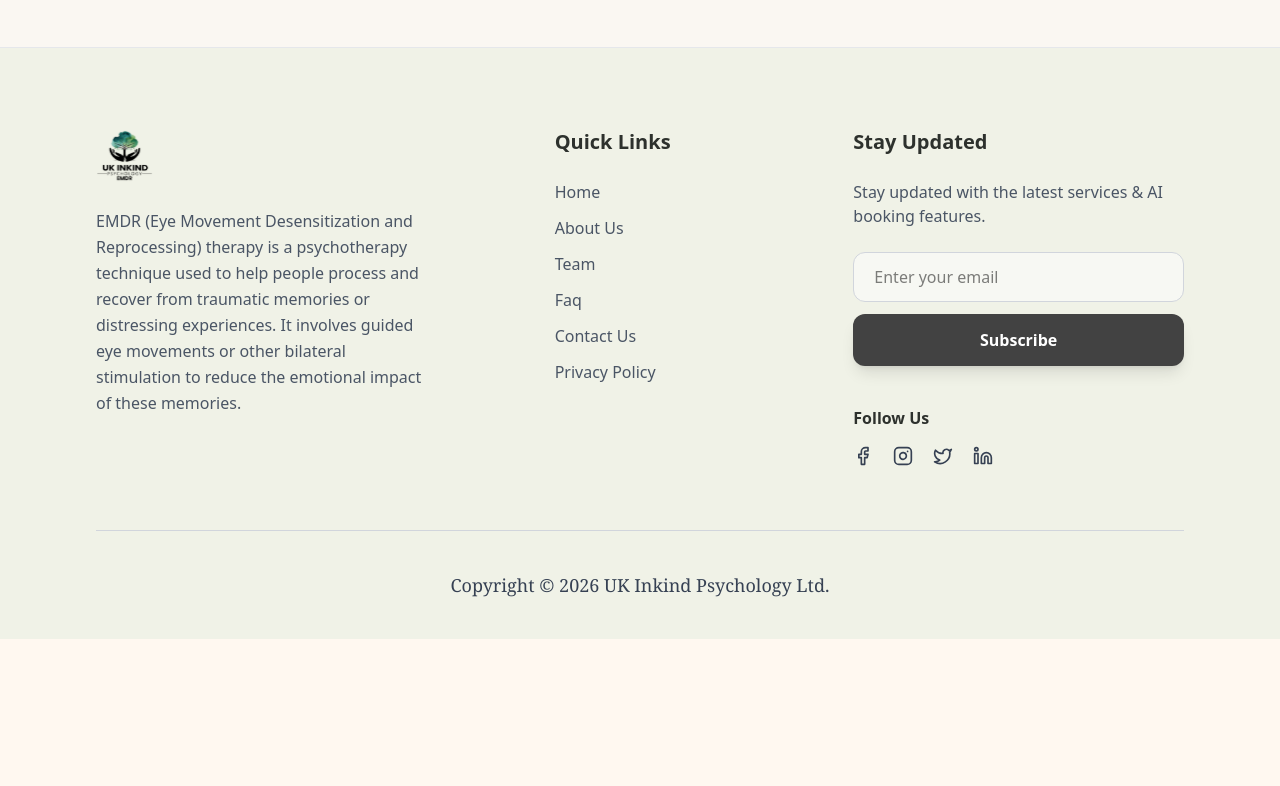
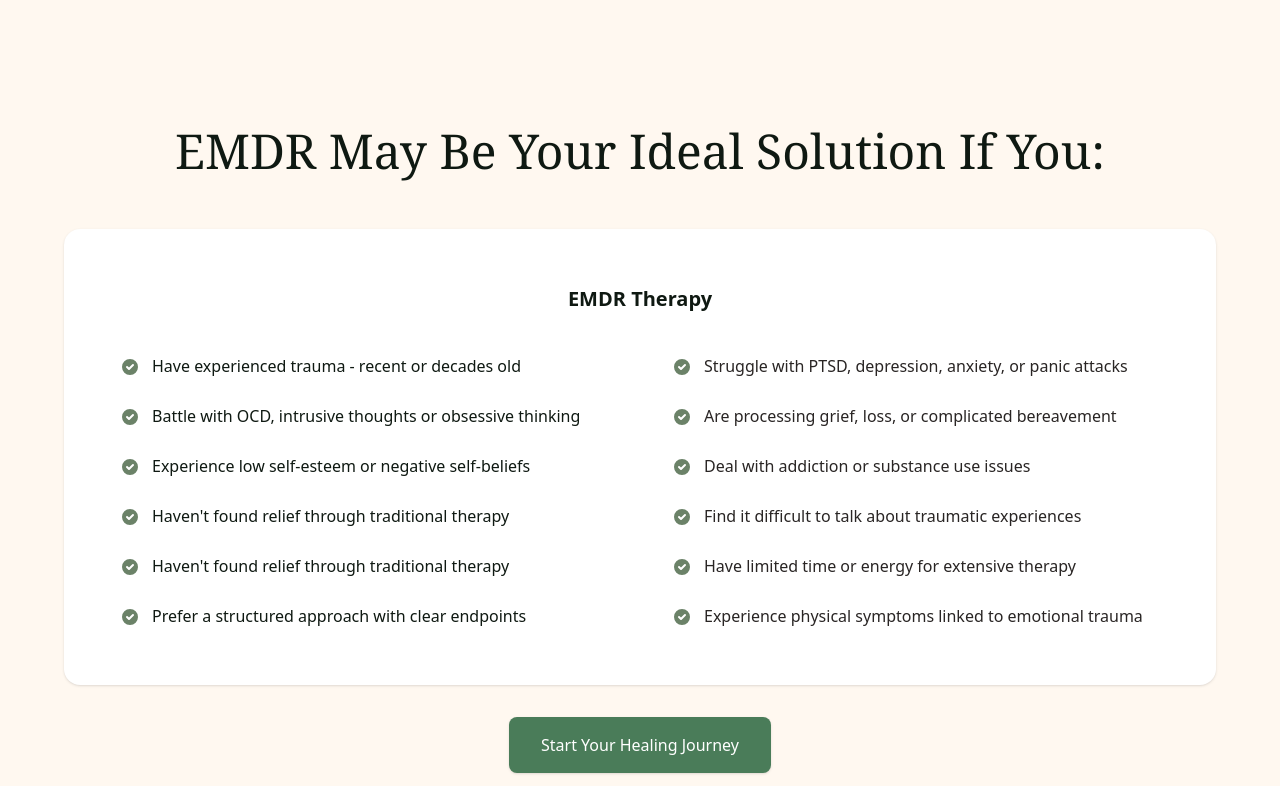
Before and after one commit to Topan-Roy/uk-inkind-BD, a Next.js app: page /how-it-works in a window 1280 px wide. Shown: the part 6874-7660 px from the top of the page. Before the commit the page ends 7513 px from the top, so only its background shows below. Built offline with nearby package versions, Linux system fonts and the light colour scheme.

Commit message:
added EmdrMayBe section

```diff
--- a/src/app/(public)/how-it-works/page.js
+++ b/src/app/(public)/how-it-works/page.js
@@ -1,6 +1,7 @@
 import EMDRComparison from "@/components/publicComponents/EMDRComparison";
 import EMDRheroSection from "@/components/publicComponents/EMDRheroSection";
 import EMDRJourney from "@/components/publicComponents/EMDRJourney";
+import EmdrMayBe from "@/components/publicComponents/EmdrMayBe";
 import HowEMDRWorks from "@/components/publicComponents/HowEMDRWorks";
 import NeuroscienceSection from "@/components/publicComponents/NeuroscienceSection";
 import ProvenResults from "@/components/publicComponents/ProvenResults";
@@ -18,6 +19,7 @@ const Page = () => {
       <EMDRJourney />
       <ProvenResults />
       <EMDRComparison />
+      <EmdrMayBe></EmdrMayBe>
     </div>
   );
 };
--- a/src/components/publicComponents/EMDRComparison.jsx
+++ b/src/components/publicComponents/EMDRComparison.jsx
@@ -11,7 +11,7 @@ const EMDRComparison = () => {
   ];
 
   return (
-    <div className="bg-[#FAF7F2] min-h-screen py-12 px-4 font-serif">
+    <div className=" min-h-screen py-12 px-4 font-serif">
       <div className="max-w-5xl mx-auto">
         {/* Header Section */}
         <div className="text-center mb-12">
--- /dev/null
+++ b/src/components/publicComponents/EmdrMayBe.jsx
@@ -0,0 +1,104 @@
+"use client";
+import { motion } from "framer-motion";
+export default function EmdrMayBe() {
+  const leftItems = [
+    "Have experienced trauma - recent or decades old",
+    "Battle with OCD, intrusive thoughts or obsessive thinking",
+    "Experience low self-esteem or negative self-beliefs",
+    "Haven't found relief through traditional therapy",
+    "Haven't found relief through traditional therapy",
+    "Prefer a structured approach with clear endpoints",
+  ];
+  const rightItems = [
+    "Struggle with PTSD, depression, anxiety, or panic attacks",
+    "Are processing grief, loss, or complicated bereavement",
+    "Deal with addiction or substance use issues",
+    "Find it difficult to talk about traumatic experiences",
+    "Have limited time or energy for extensive therapy",
+    "Experience physical symptoms linked to emotional trauma",
+  ];
+  return (
+    <div className="min-h-screen  flex items-center justify-center px-6 py-16">
+      <div className="max-w-6xl w-full">
+        <motion.h1
+          initial={{ opacity: 0, y: -20 }}
+          whileInView={{ opacity: 1, y: 0 }}
+          transition={{ duration: 0.6 }}
+          viewport={{ once: true }}
+          className="text-4xl lg:text-5xl font-serif text-center text-[#0F1912] mb-12 leading-tight"
+        >
+          EMDR May Be Your Ideal Solution If You:
+        </motion.h1>
+        <motion.div
+          initial={{ opacity: 0, y: 30 }}
+          whileInView={{ opacity: 1, y: 0 }}
+          transition={{ duration: 0.8, delay: 0.2 }}
+          viewport={{ once: true }}
+          className="bg-white rounded-2xl shadow-sm p-10 lg:p-14 mb-8"
+        >
+          <h2 className="text-center text-xl font-semibold text-[#0F1912] mb-10">
+            EMDR Therapy
+          </h2>
+          <div className="grid lg:grid-cols-2 gap-x-16 gap-y-6">
+            {/* Left Column */}
+            <div className="space-y-6">
+              {leftItems.map((item, index) => (
+                <div key={index} className="flex items-start gap-3">
+                  <div className="flex-shrink-0 mt-1">
+                    <svg
+                      className="w-5 h-5 text-[#6b8268]"
+                      fill="currentColor"
+                      viewBox="0 0 20 20"
+                    >
+                      <path
+                        fillRule="evenodd"
+                        d="M10 18a8 8 0 100-16 8 8 0 000 16zm3.707-9.293a1 1 0 00-1.414-1.414L9 10.586 7.707 9.293a1 1 0 00-1.414 1.414l2 2a1 1 0 001.414 0l4-4z"
+                        clipRule="evenodd"
+                      />
+                    </svg>
+                  </div>
+                  <p className="text-[#0F1912] text-base leading-relaxed">
+                    {item}
+                  </p>
+                </div>
+              ))}
+            </div>
+            <div className="space-y-6">
+              {rightItems.map((item, index) => (
+                <div key={index} className="flex items-start gap-3">
+                  <div className="flex-shrink-0 mt-1">
+                    <svg
+                      className="w-5 h-5 text-[#6b8268]"
+                      fill="currentColor"
+                      viewBox="0 0 20 20"
+                    >
+                      <path
+                        fillRule="evenodd"
+                        d="M10 18a8 8 0 100-16 8 8 0 000 16zm3.707-9.293a1 1 0 00-1.414-1.414L9 10.586 7.707 9.293a1 1 0 00-1.414 1.414l2 2a1 1 0 001.414 0l4-4z"
+                        clipRule="evenodd"
+                      />
+                    </svg>
+                  </div>
+                  <p className="text-stone-800 text-base leading-relaxed">
+                    {item}
+                  </p>
+                </div>
+              ))}
+            </div>
+          </div>
+        </motion.div>
+        <motion.div
+          initial={{ opacity: 0, scale: 0.9 }}
+          whileInView={{ opacity: 1, scale: 1 }}
+          transition={{ duration: 0.5, delay: 0.4 }}
+          viewport={{ once: true }}
+          className="flex justify-center"
+        >
+          <button className="bg-[#4A7C59] hover:bg-[#4A7C59] text-[#FFFFFF] px-8 py-4 rounded-lg text-[16px] font-normal transition-colors duration-200 shadow-sm">
+            Start Your Healing Journey
+          </button>
+        </motion.div>
+      </div>
+    </div>
+  );
+}
```
